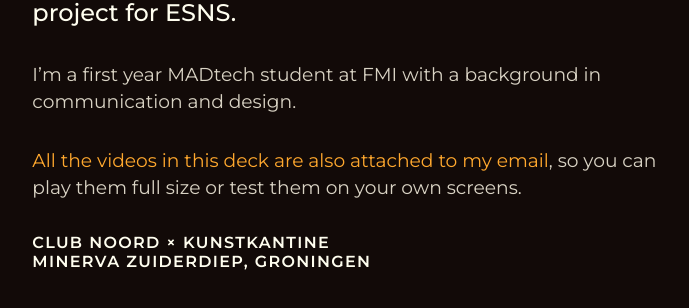
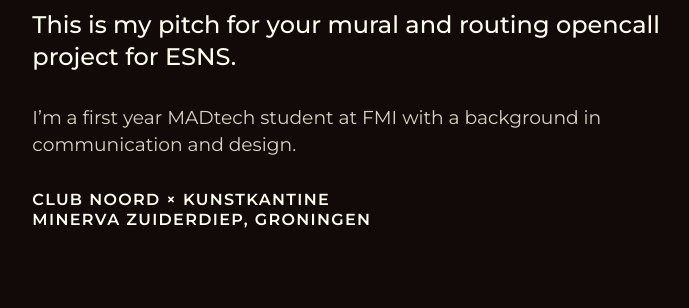
Before and after one commit to sahandazimi02-cmyk/esns-pitch, a plain HTML site: page index.html in a window 1280 px wide. Shown: the part 340-648 px from the top of the page, without its empty margins (53-742 px from the left). Drawn offline with Linux system fonts and the light colour scheme; a web font is replaced by a local one.

Commit message:
Cover: remove the line about attached videos
Co-Authored-By: Claude Opus 5.5 <noreply@anthropic.com>

```diff
--- a/index.html
+++ b/index.html
@@ -48,8 +48,7 @@
 <p class="display rise" style="--i:1">Hi, I’m <span class="accent">Sahand</span>.</p>
 <p class="lead rise" style="width:1000px; --i:2">This is my pitch for your mural and routing opencall project for ESNS.</p>
 <p class="body rise" style="width:1000px; --i:3">I’m a first year MADtech student at FMI with a background in communication and design.&nbsp;</p>
-<p class="body rise" style="width:1000px; --i:4"><span class="amber">All the videos in this deck are also attached to my email</span>, so you can play them full size or test them on your own screens.</p>
-<p class="label rise" style="--i:5">Club Noord × Kunstkantine&nbsp;<br>Minerva Zuiderdiep, Groningen&nbsp;<br></p>
+<p class="label rise" style="--i:4">Club Noord × Kunstkantine&nbsp;<br>Minerva Zuiderdiep, Groningen&nbsp;<br></p>
 </div>
 <video src="videos/ESNS_living-grid_portrait_hd_B_night_alt-kantine-noord.mp4" aria-label="Living Grid, portrait, night version" muted loop playsinline preload="auto" style="position:absolute; top:50%; right:128px; width:563.41px; height:1031.14px; object-fit:contain; transform:translateY(-50%)"></video>
 <aside>Introduce yourself, then the two jobs: an animated logo / mural, and wayfinding.</aside>
```
